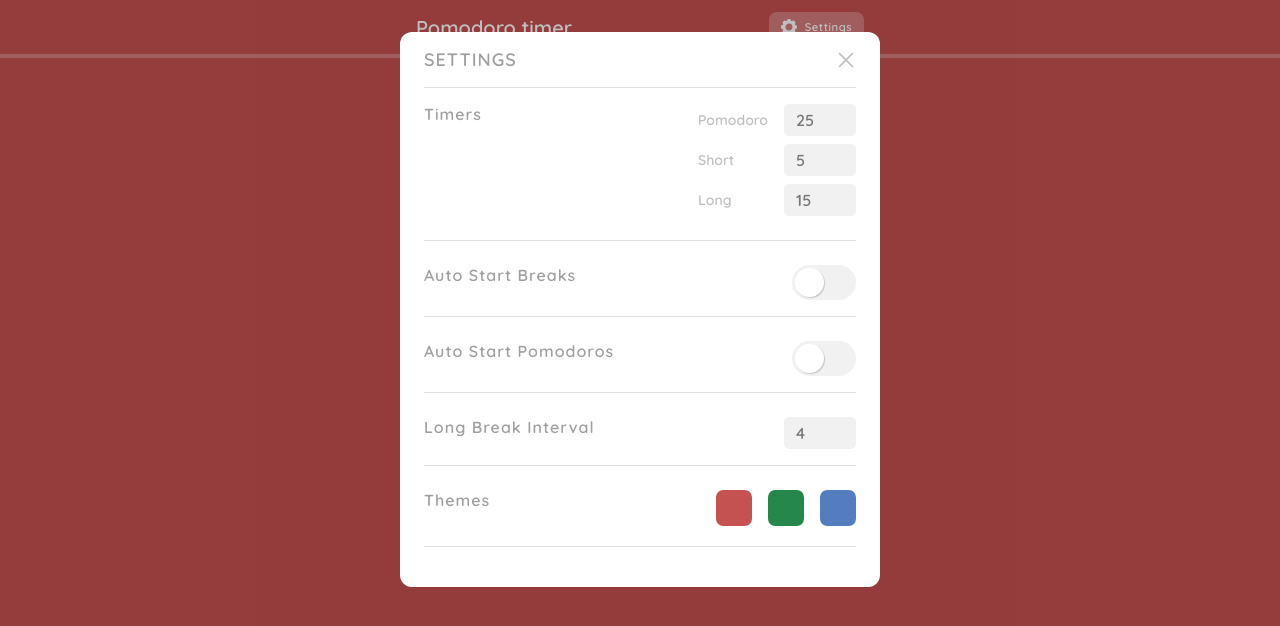
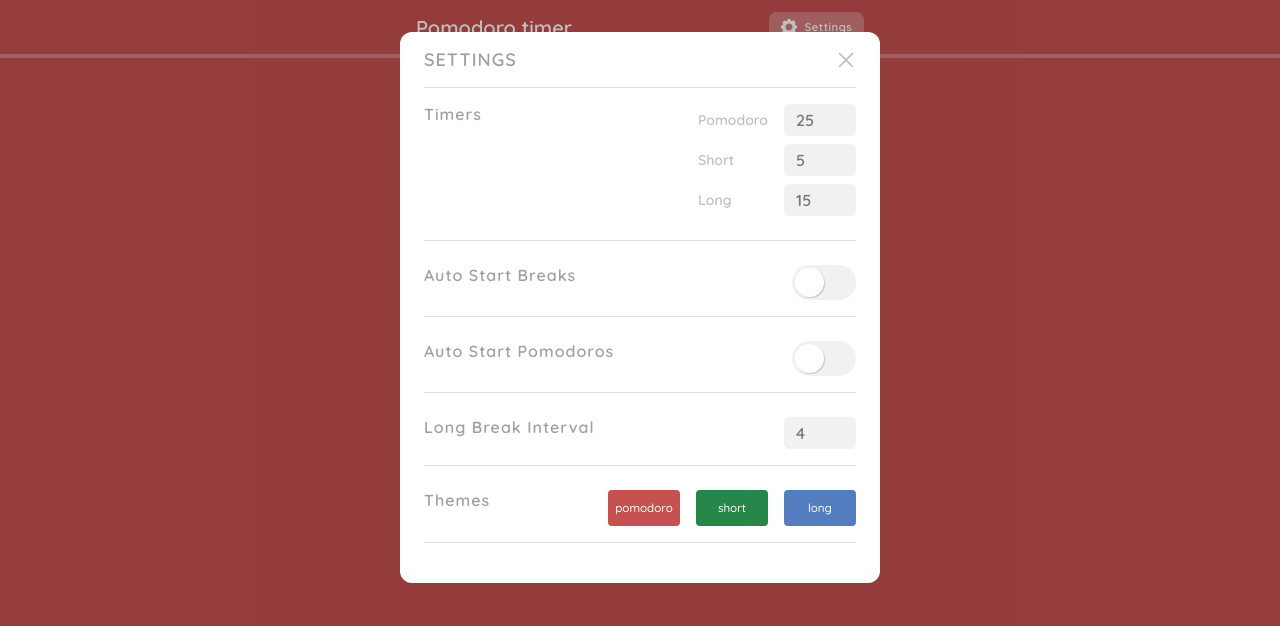
Before and after one commit to MacJ13/pomodoro-timer, a React (Vite) app: page / in a window 1280 px wide. Both pictures are taken after a click on the button "Settings". Shown: the top 626 px of the page. Built offline with nearby package versions, Linux system fonts and the light colour scheme; a web font is replaced by a local one.

Commit message:
Add text to change theme buttons in Settings

```diff
--- a/src/features/settings/SettingsTheme.tsx
+++ b/src/features/settings/SettingsTheme.tsx
@@ -22,7 +22,9 @@ const SettingsTheme = () => {
           openChangeSettings(stage.id, stage.color);
         }}
         $current={stage.color}
-      />
+      >
+        {stage.name}
+      </ThemeButton>
     );
   });
 
@@ -34,15 +36,19 @@ const SettingsTheme = () => {
 };
 
 const ThemeButton = styled.button<{ $current: string }>`
-  border-radius: 0.45rem;
+  border-radius: 0.25rem;
 
   background-color: ${(props) => `${props.$current}`};
 
   height: 2.2rem;
+  font-size: 0.725rem;
+  font-weight: 500;
 
   margin-left: 1rem;
+  color: white;
+  width: 4.5rem;
 
-  width: 2.25rem;
+  //   width: 2.25rem;
 `;
 
 export default SettingsTheme;
```
